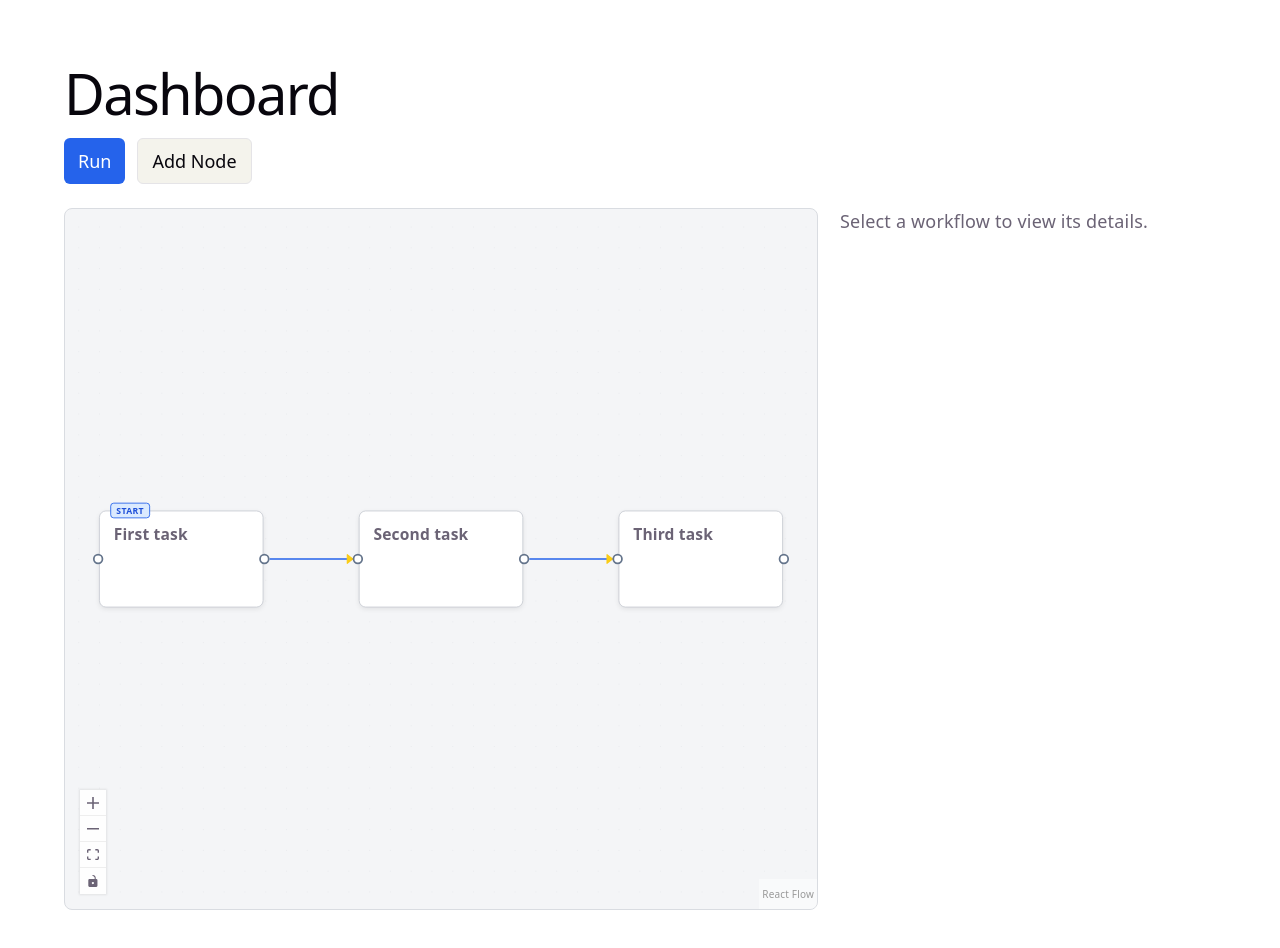
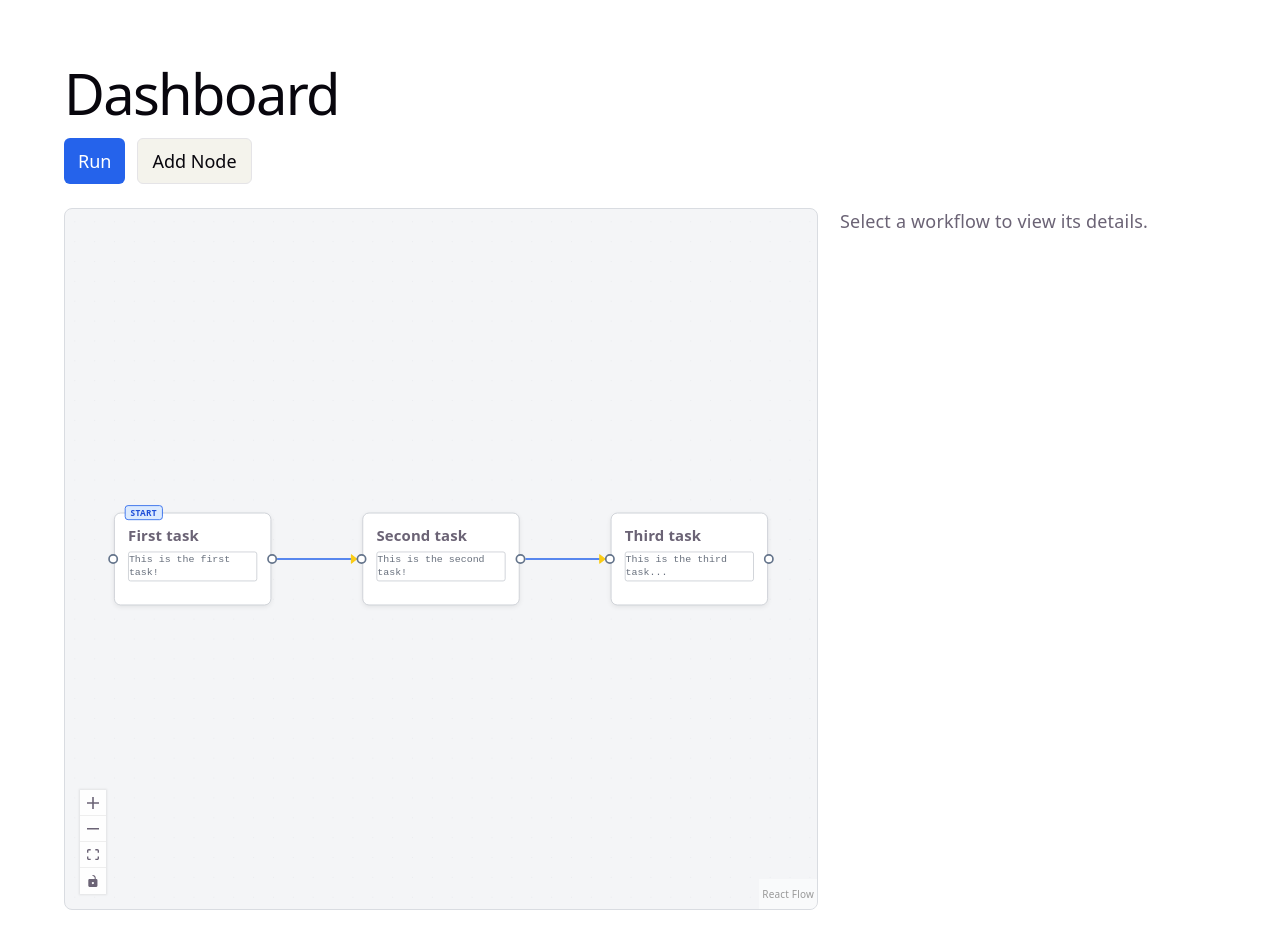
Before and after one commit to justin-tsai/workflow-mockup, a React (Vite) app: page / in a window 1280 px wide. Shown: the top 948 px of the page. Built offline with nearby package versions, Linux system fonts and the light colour scheme.

Commit message:
nodes are editable

```diff
--- a/src/App.css
+++ b/src/App.css
@@ -219,6 +219,44 @@
   line-height: 1.2;
 }
 
+.workflow-node-description {
+  display: block;
+  width: 100%;
+  min-height: 34px;
+  box-sizing: border-box;
+  margin: 8px 0 0;
+  padding: 2px 0;
+  color: #68707d;
+  font-size: 12px;
+  line-height: 1.25;
+  background: #fff;
+  border: 1px solid #c9cdd3;
+  border-radius: 3px;
+  resize: none;
+}
+
+.workflow-node-description:hover,
+.workflow-node-description:focus {
+  padding: 2px 4px;
+  border-color: #2563eb;
+  outline: none;
+}
+
+.workflow-node input {
+  width: 100%;
+  box-sizing: border-box;
+  font: inherit;
+  color: inherit;
+  background: #fff;
+  border: 1px solid #2563eb;
+  border-radius: 4px;
+  outline: none;
+}
+
+.workflow-node textarea {
+  font-size: 12px;
+}
+
 .workflow-node span {
   margin-top: 8px;
   color: #68707d;
--- a/src/App.tsx
+++ b/src/App.tsx
@@ -49,6 +49,15 @@ export default function App() {
         ));
     }, []);
 
+    const handleUpdateWorkflow = useCallback(
+        (workflowId: number, updates: Partial<Pick<Workflow, 'name' | 'description'>>) => {
+            setWorkflowItems((currentWorkflows) => currentWorkflows.map((workflow) =>
+                workflow.id === workflowId ? { ...workflow, ...updates } : workflow,
+            ));
+        },
+        [],
+    );
+
     const handleConnectWorkflows = useCallback((source: number, target: number) => {
         if (source === target) return;
         setConnections((currentConnections) =>
@@ -78,6 +87,7 @@ export default function App() {
                     startWorkflowId={startWorkflowId}
                     onSelectWorkflow={(workflow) => setSelectedWorkflowId(workflow.id)}
                     onMoveWorkflow={handleMoveWorkflow}
+                    onUpdateWorkflow={handleUpdateWorkflow}
                     onConnectWorkflows={handleConnectWorkflows}
                 />
 
--- a/src/components/WorkflowCanvas.tsx
+++ b/src/components/WorkflowCanvas.tsx
@@ -11,13 +11,15 @@ import {
     type Node,
     type NodeProps,
     type NodeTypes,
+    type ReactFlowInstance,
 } from '@xyflow/react';
-import { useEffect, useMemo } from 'react';
+import { useEffect, useMemo, useRef, useState } from 'react';
 import type { Workflow, WorkflowConnection } from '../types/workflow';
 
 type WorkflowNodeData = {
     workflow: Workflow;
     isStart: boolean;
+    onUpdateWorkflow: (workflowId: number, updates: Partial<Pick<Workflow, 'name' | 'description'>>) => void;
 };
 
 type WorkflowNode = Node<WorkflowNodeData, 'workflow'>;
@@ -29,10 +31,30 @@ type WorkflowCanvasProps = {
     startWorkflowId: number | null;
     onSelectWorkflow: (workflow: Workflow) => void;
     onMoveWorkflow: (workflowId: number, x: number, y: number) => void;
+    onUpdateWorkflow: (workflowId: number, updates: Partial<Pick<Workflow, 'name' | 'description'>>) => void;
     onConnectWorkflows: (source: number, target: number) => void;
 };
 
 function WorkflowNode({ data, selected }: NodeProps<WorkflowNode>) {
+    const [editingField, setEditingField] = useState<'name' | null>(null);
+    const [draftValue, setDraftValue] = useState('');
+    const [descriptionDraft, setDescriptionDraft] = useState(data.workflow.description);
+
+    const beginEditing = (field: 'name') => {
+        setEditingField(field);
+        setDraftValue(data.workflow[field]);
+    };
+
+    const finishEditing = () => {
+        if (!editingField) return;
+
+        const value = draftValue.trim();
+        if (value) {
+            data.onUpdateWorkflow(data.workflow.id, { name: value });
+        }
+        setEditingField(null);
+    };
+
     const statusClass = data.workflow.status
         ? `workflow-node-${data.workflow.status}`
         : '';
@@ -49,7 +71,39 @@ function WorkflowNode({ data, selected }: NodeProps<WorkflowNode>) {
                 className="workflow-handle workflow-handle-input"
                 aria-label={`Connect into ${data.workflow.name}`}
             />
-            <strong>{data.workflow.name}</strong>
+            {editingField === 'name' ? (
+                <input
+                    value={draftValue}
+                    autoFocus
+                    onChange={(event) => setDraftValue(event.target.value)}
+                    onBlur={finishEditing}
+                    onKeyDown={(event) => {
+                        if (event.key === 'Enter') finishEditing();
+                        if (event.key === 'Escape') setEditingField(null);
+                    }}
+                    onClick={(event) => event.stopPropagation()}
+                />
+            ) : (
+                <strong onDoubleClick={() => beginEditing('name')}>
+                    {data.workflow.name}
+                </strong>
+            )}
+
+            <textarea
+                className="workflow-node-description"
+                value={descriptionDraft}
+                rows={2}
+                onChange={(event) => setDescriptionDraft(event.target.value)}
+                onBlur={() => {
+                    const value = descriptionDraft.trim();
+                    if (value && value !== data.workflow.description) {
+                        data.onUpdateWorkflow(data.workflow.id, { description: value });
+                    }
+                }}
+                onPointerDown={(event) => event.stopPropagation()}
+                onClick={(event) => event.stopPropagation()}
+            />
+
             {data.workflow.status && <span>{data.workflow.status}</span>}
             <Handle
                 type="source"
@@ -72,8 +126,11 @@ export default function WorkflowCanvas({
     startWorkflowId,
     onSelectWorkflow,
     onMoveWorkflow,
+    onUpdateWorkflow,
     onConnectWorkflows,
 }: WorkflowCanvasProps) {
+    const canvasRef = useRef<HTMLElement>(null);
+    const reactFlowRef = useRef<ReactFlowInstance<WorkflowNode>>(null);
     const initialNodes = useMemo<WorkflowNode[]>(
         () =>
             workflows.map((workflow) => ({
@@ -83,16 +140,29 @@ export default function WorkflowCanvas({
                 data: {
                     workflow,
                     isStart: workflow.id === startWorkflowId,
+                    onUpdateWorkflow,
                 },
                 selected: workflow.id === selectedWorkflowId,
             })),
-        [selectedWorkflowId, startWorkflowId, workflows],
+        [onUpdateWorkflow, selectedWorkflowId, startWorkflowId, workflows],
     );
     const [nodes, setNodes, onNodesChange] = useNodesState(initialNodes);
 
     useEffect(() => {
         setNodes(initialNodes);
     }, [initialNodes, setNodes]);
+
+    useEffect(() => {
+        const canvas = canvasRef.current;
+        if (!canvas) return;
+
+        const resizeObserver = new ResizeObserver(() => {
+            reactFlowRef.current?.fitView({ padding: 0.15, duration: 0 });
+        });
+        resizeObserver.observe(canvas);
+
+        return () => resizeObserver.disconnect();
+    }, []);
 
     const edges: Edge[] = connections.map((connection) => ({
         id: connection.id,
@@ -112,7 +182,7 @@ export default function WorkflowCanvas({
     };
 
     return (
-        <section className="workflow-canvas">
+        <section ref={canvasRef} className="workflow-canvas">
             <ReactFlow
                 nodes={nodes}
                 edges={edges}
@@ -135,6 +205,9 @@ export default function WorkflowCanvas({
                         onSelectWorkflow(workflow);
                     }
                 }}
+                onInit={(instance) => {
+                    reactFlowRef.current = instance;
+                }}
                 defaultEdgeOptions={{
                     type: 'smoothstep',
                     style: { stroke: '#2563eb', strokeWidth: 2 },
```
